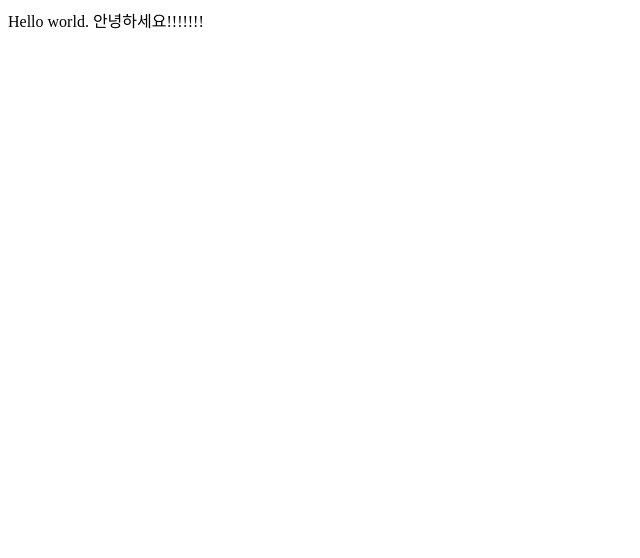
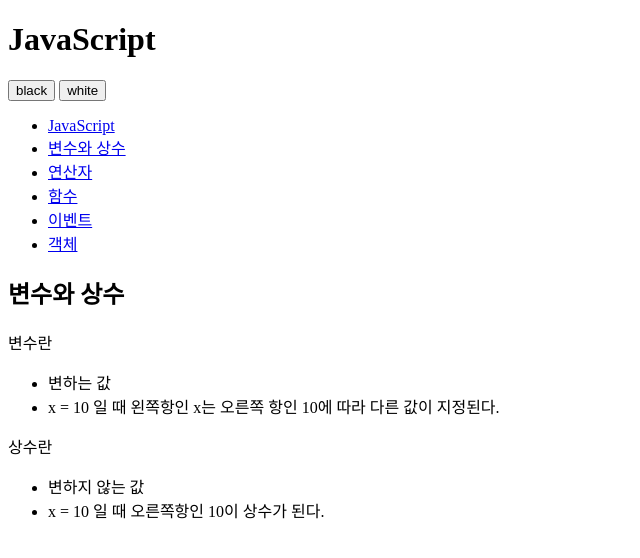
Before and after one commit to ssh7967/opentutorials-Teddy, a plain HTML site: page index.html in a window 1280 px wide. Shown: the whole page, without its empty margins (0-640 px from the left). Drawn offline with Linux system fonts and the light colour scheme.

Commit message:
ㅈ미씨비ㅏ

```diff
--- a/index.html
+++ b/index.html
@@ -1,20 +1,66 @@
 <!DOCTYPE html>
-<html lang="en">
-<head>
-<meta charset="utf-8" />
-<!-- Always force latest IE rendering engine (even in intranet) & Chrome Frame
-Remove this if you use the .htaccess -->
-<meta http-equiv="X-UA-Compatible" content="IE=edge,chrome=1" />
-<title>index</title>
-<meta name="description" content="" />
-<meta name="author" content="egoing" />
-<meta name="viewport" content="width=device-width; initial-scale=1.0" />
-<!-- Replace favicon.ico & apple-touch-icon.png in the root of your domain and delete these references -->
-<link rel="shortcut icon" href="/favicon.ico" />
-<link rel="apple-touch-icon" href="/apple-touch-icon.png" />
-</head>
-<body>
-Hello world.
-안녕하세요!!!!!!!
-</body>
+<html>
+	<head>
+		<meta charset="utf-8" />
+	</head>
+	<body id="body">
+		<div>
+			<header>
+				<h1>JavaScript</h1>
+			</header>
+			<div id="toolbar">
+				<input type="button" value="black" />
+				<input type="button" value="white" />
+			</div>
+			<nav>
+				<ul>
+					<li>
+						<a href="http://opentutorials.org/course/49/17">JavaScript</a>
+					</li>
+					<li>
+						<a href="http://opentutorials.org/course/49/16">변수와 상수</a>
+					</li>
+					<li>
+						<a href="http://opentutorials.org/course/49/18">연산자</a>
+					</li>
+					<li>
+						<a href="http://opentutorials.org/course/49/19">함수</a>
+					</li>
+					<li>
+						<a href="http://opentutorials.org/course/49/20">이벤트</a>
+					</li>
+					<li>
+						<a href="http://opentutorials.org/course/49/21">객체</a>
+					</li>
+				</ul>
+			</nav>
+			<article>
+				<h2>변수와 상수</h2>
+				<div>
+					<p>
+						변수란
+					</p>
+					<ul>
+						<li>
+							변하는 값
+						</li>
+						<li>
+							x = 10 일 때 왼쪽항인 x는 오른쪽 항인 10에 따라 다른 값이 지정된다.
+						</li>
+					</ul>
+					<p>
+						상수란
+					</p>
+					<ul>
+						<li>
+							변하지 않는 값
+						</li>
+						<li>
+							x = 10 일 때 오른쪽항인 10이 상수가 된다.
+						</li>
+					</ul>
+				</div>
+			</article>
+		</div>
+	</body>
 </html>
```
